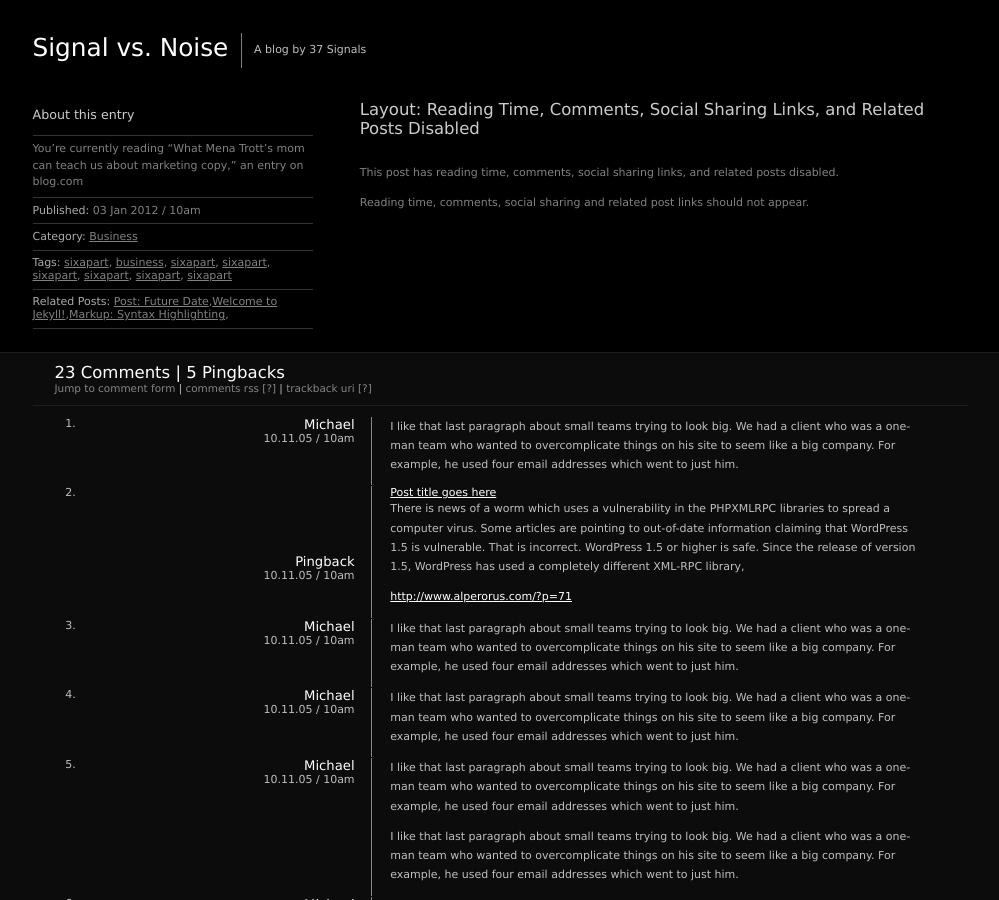
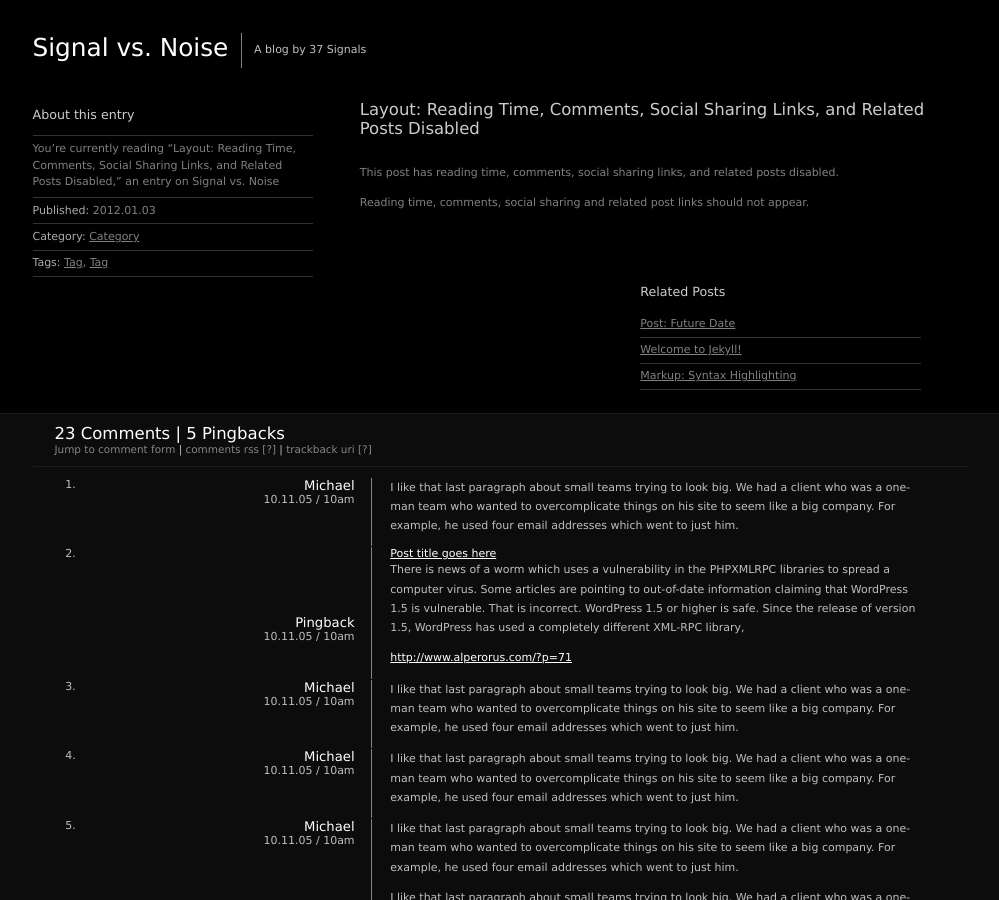
Before and after one commit to vg/hemingway-jekyll, a Jekyll site: the page built from _posts/2012-01-03-layout-read-time-comments-sharing-related-posts-disabled.md, in a window 1280 px wide and 900 px high. Shown: the whole window, without its empty margins (140-1139 px from the left). Built offline with Jekyll 4.4.1, drawn with Linux system fonts in a browser that asks for light colours.

Commit message:
fix post.html

```diff
--- a/_layouts/post.html
+++ b/_layouts/post.html
@@ -13,23 +13,30 @@ layout: default
 			<div class="secondary">
 				<h2>About this entry</h2>
 				<div class="featured">
-					<p>You&rsquo;re currently reading &ldquo;What Mena Trott&rsquo;s mom can teach us about marketing copy,&rdquo; an entry on blog.com</p>
+					<p>You&rsquo;re currently reading &ldquo;{{ page.title }},&rdquo; an entry on {{ site.title}}</p>
 					<dl>
 						<dt>Published:</dt>
-						<dd>{{ page.date | date_to_string }} / 10am</dd>
+						<dd>{{ page.date | date: "%Y.%m.%d" }}</dd>
 					</dl>
 					<dl>
 						<dt>Category:</dt>
-						<dd><a href="#">Business</a></dd>
+						<dd><a href="#">Category</a></dd>
 					</dl>
 					<dl>
 						<dt>Tags:</dt>
-						<dd><a href="#">sixapart</a>, <a href="#">business</a>, <a href="#">sixapart</a>, <a href="#">sixapart</a>, <a href="#">sixapart</a>, <a href="#">sixapart</a>, <a href="#">sixapart</a>, <a href="#">sixapart</a></dd>
+						<dd><a href="#">Tag</a>, <a href="#">Tag</a></dd>
 					</dl>
+				</div>
+				<!-- hover or click for inline-popup explination -->
+			</div>
+			<div class="secondary">
+				<h2>Related Posts</h2>
+				<div class="featured">
+					{% for post in site.related_posts limit:3 %}
 					<dl>
-						<dt>Related Posts:</dt>
-						<dd>{% for post in site.related_posts limit:3 %}<a href="{{ site.baseurl }}{{ post.url }}">{{ post.title }}</a>,{% endfor %}</dd>
+						<dd><a href="{{ site.baseurl }}{{ post.url }}">{{ post.title }}</a></dd>
 					</dl>
+					{% endfor %}
 				</div>
 				<!-- hover or click for inline-popup explination -->
 			</div>
```
